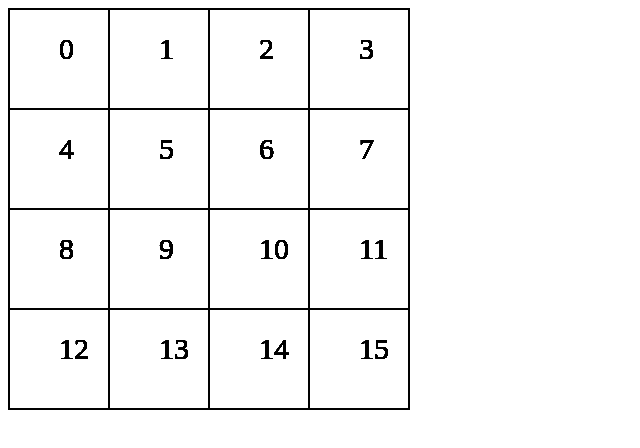
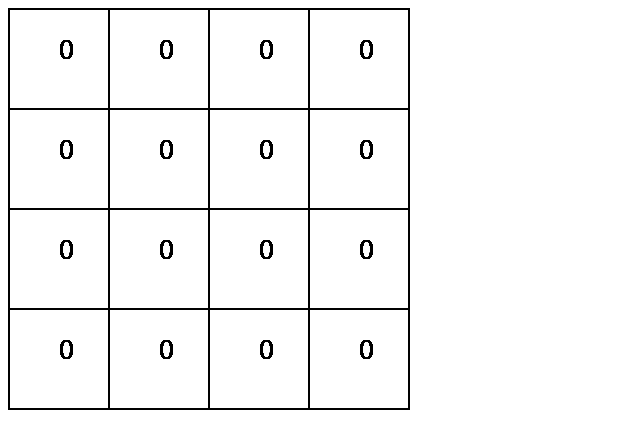
Before and after one commit to betelgeuse06/brokensolve, a plain HTML site: page index.html in a window 1280 px wide. Shown: the whole page, without its empty margins (0-640 px from the left). Drawn offline with Linux system fonts and the light colour scheme.

Commit message:
Happy new year (강민규)

```diff
--- a/index.html
+++ b/index.html
@@ -9,7 +9,7 @@
       <script>
         var c = document.getElementById("myCanvas");
         var ctx = c.getContext("2d");
-        var val=[0,1,2,3,4,5,6,7,8,9,10,11,12,13,14,15];
+        var val=[0,0,0,0,0,0,0,0,0,0,0,0,0,0,0,0];
         function loop(){
           ctx.beginPath();
           for(i=0;i<=400;i+=100){
```
